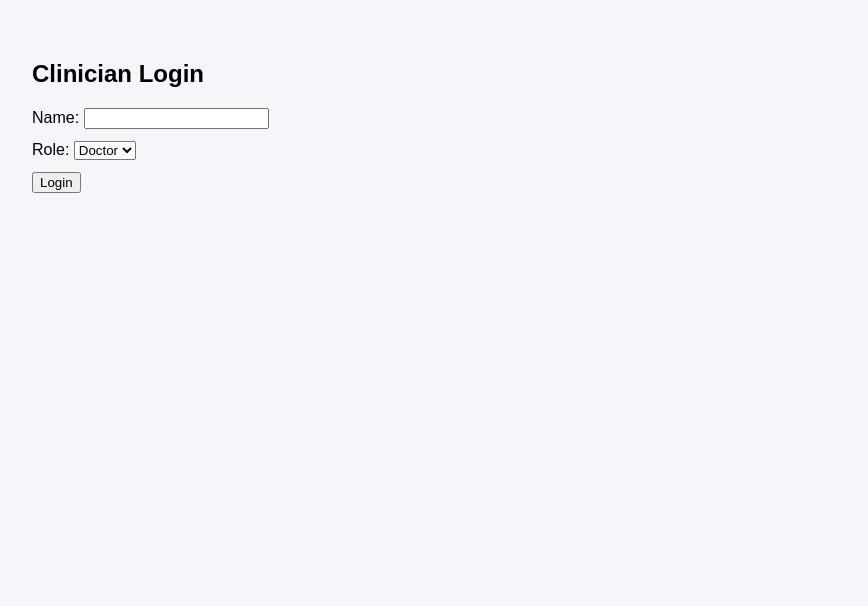
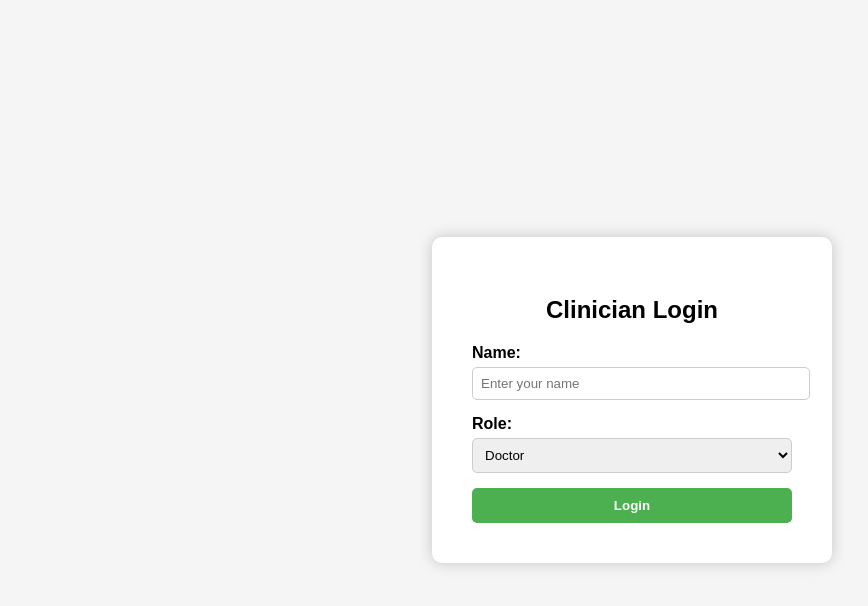
Before and after one commit to SGARVITHA/dum, a React (Create React App) app: page / in a window 1280 px wide. Shown: the top 606 px of the page, without its empty margins (8-876 px from the left). Built offline with nearby package versions, Linux system fonts and the light colour scheme.

Commit message:
structurized login pg

```diff
--- a/src/pages/Login.jsx
+++ b/src/pages/Login.jsx
@@ -8,12 +8,12 @@ const Login = () => {
   const [error, setError] = useState("");
 
   const handleLogin = () => {
-    if (!name) {
+    if (!name.trim()) {
       setError("Please enter your name");
       return;
     }
 
-    // Mock authentication
+    // Save mock token & clinician info for audit
     localStorage.setItem("token", "mock-jwt");
     localStorage.setItem("doctorName", name);
     localStorage.setItem("role", role);
@@ -22,31 +22,97 @@ const Login = () => {
   };
 
   return (
-    <div style={{ padding: 40 }}>
-      <h2>Clinician Login</h2>
+    <div style={styles.container}>
+      <div style={styles.box}>
+        <h2 style={styles.title}>Clinician Login</h2>
 
-      <div style={{ marginBottom: 12 }}>
-        <label>Name: </label>
+        <div style={styles.inputGroup}>
+          <label style={styles.label}>Name:</label>
           <input
             type="text"
             value={name}
             onChange={(e) => setName(e.target.value)}
+            style={styles.input}
+            placeholder="Enter your name"
           />
         </div>
 
-      <div style={{ marginBottom: 12 }}>
-        <label>Role: </label>
-        <select value={role} onChange={(e) => setRole(e.target.value)}>
+        <div style={styles.inputGroup}>
+          <label style={styles.label}>Role:</label>
+          <select
+            value={role}
+            onChange={(e) => setRole(e.target.value)}
+            style={styles.select}
+          >
             <option>Doctor</option>
             <option>Nurse</option>
           </select>
         </div>
 
-      {error && <p style={{ color: "red" }}>{error}</p>}
+        {error && <p style={styles.error}>{error}</p>}
 
-      <button onClick={handleLogin}>Login</button>
+        <button style={styles.button} onClick={handleLogin}>
+          Login
+        </button>
+      </div>
     </div>
   );
 };
 
+const styles = {
+  container: {
+    display: "flex",
+    justifyContent: "center",
+    alignItems: "center",
+    height: "100vh",
+    background: "#f5f5f5"
+  },
+  box: {
+    background: "#fff",
+    padding: 40,
+    borderRadius: 10,
+    boxShadow: "0px 0px 15px rgba(0,0,0,0.2)",
+    minWidth: 320
+  },
+  title: {
+    marginBottom: 20,
+    textAlign: "center"
+  },
+  inputGroup: {
+    marginBottom: 15
+  },
+  label: {
+    display: "block",
+    marginBottom: 5,
+    fontWeight: "bold"
+  },
+  input: {
+    width: "100%",
+    padding: 8,
+    borderRadius: 5,
+    border: "1px solid #ccc"
+  },
+  select: {
+    width: "100%",
+    padding: 8,
+    borderRadius: 5,
+    border: "1px solid #ccc"
+  },
+  button: {
+    width: "100%",
+    padding: 10,
+    borderRadius: 5,
+    border: "none",
+    background: "#4caf50",
+    color: "#fff",
+    fontWeight: "bold",
+    cursor: "pointer"
+  },
+  error: {
+    color: "red",
+    marginBottom: 10,
+    textAlign: "center"
+  }
+};
+
 export default Login;
```
Lines whose indentation alone changed are shown as unchanged.
